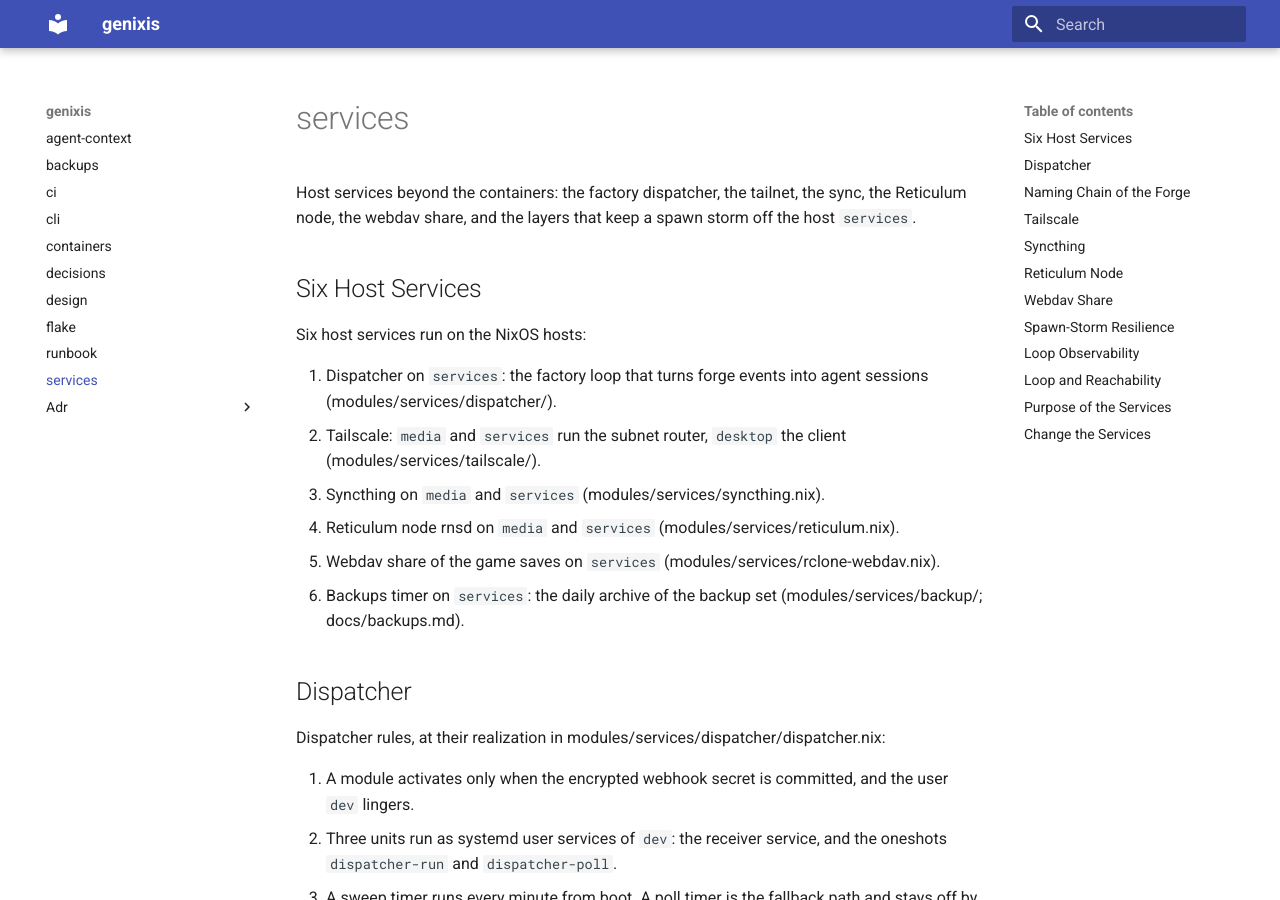
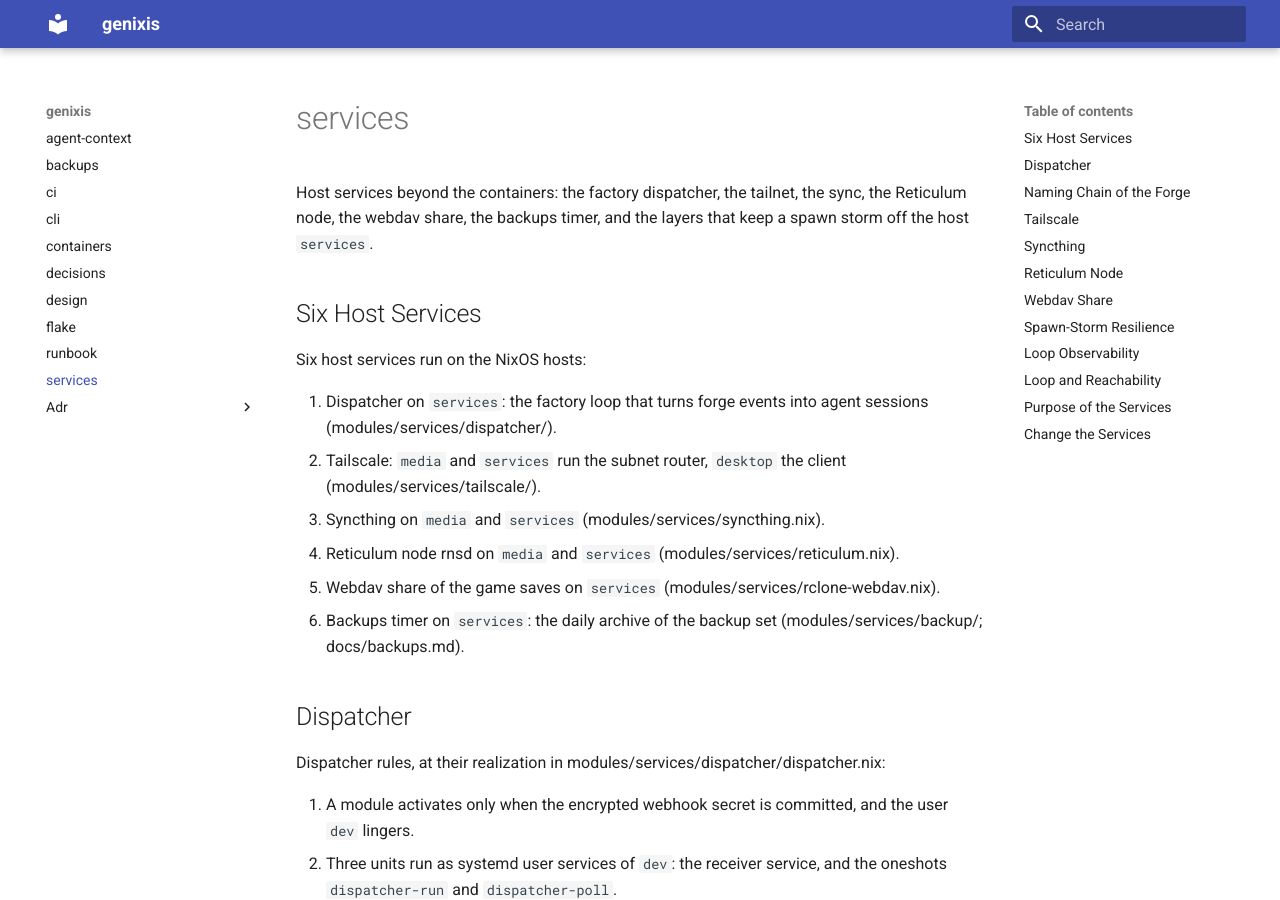
Before and after one commit to Jracon/genixis, an MkDocs documentation site: the page built from docs/services.md, in a window 1280 px wide and 900 px high. Built offline with MkDocs 1.6.1 and Material for MkDocs 9.7.7, drawn with Linux system fonts in a browser that asks for light colours.

Commit message:
docs(services): name the backups timer in the intro
The intro paragraph still named five host services and omitted the
backups timer, while the section below lists six. One added phrase
closes the gap. This is the note finding of the review of pull
request 526.

Co-Authored-By: Claude Code <noreply@anthropic.com>

```diff
--- a/docs/services.md
+++ b/docs/services.md
@@ -1,6 +1,6 @@
 # services
 
-Host services beyond the containers: the factory dispatcher, the tailnet, the sync, the Reticulum node, the webdav share, and the layers that keep a spawn storm off the host `services`.
+Host services beyond the containers: the factory dispatcher, the tailnet, the sync, the Reticulum node, the webdav share, the backups timer, and the layers that keep a spawn storm off the host `services`.
 
 ## Six Host Services
 
```
